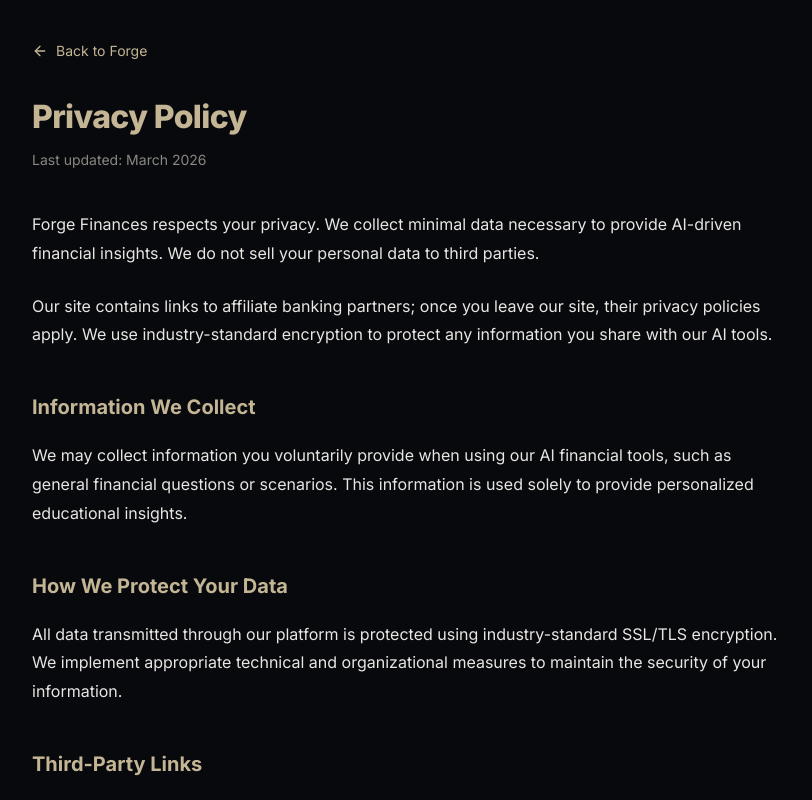
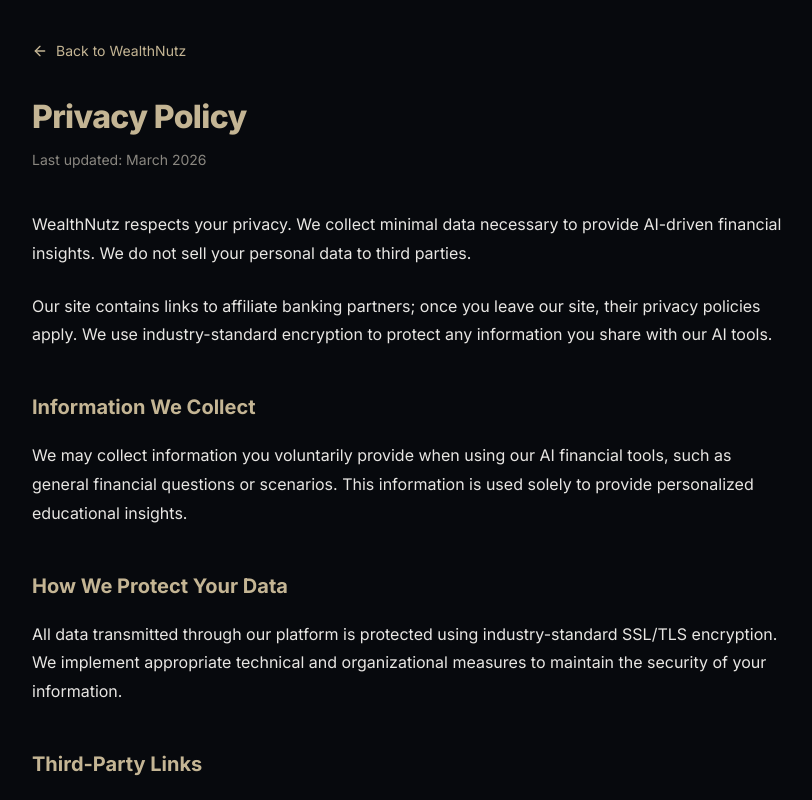
Before and after one commit to gandolfifg-ops/v0-code-submission, a Next.js app: page /privacy in a window 1280 px wide. Shown: the top 800 px of the page, without its empty margins (228-1040 px from the left). Built offline with nearby package versions, Linux system fonts and the light colour scheme.

Commit message:
Update branding from Forge to WealthNutz

```diff
--- a/app/privacy/page.tsx
+++ b/app/privacy/page.tsx
@@ -19,7 +19,7 @@
         {/* Back link */}
         <Link href="/" style={{ display: "inline-flex", alignItems: "center", gap: 8, color: T.gold, textDecoration: "none", marginBottom: 32, fontSize: 14 }}>
           <ArrowLeft size={16} />
-          Back to Forge
+          Back to WealthNutz
         </Link>
 
         {/* Header */}
@@ -33,7 +33,7 @@
         {/* Content */}
         <div style={{ lineHeight: 1.8, fontSize: 16, color: T.text }}>
           <p style={{ marginBottom: 24 }}>
-            Forge Finances respects your privacy. We collect minimal data necessary to provide AI-driven financial insights. We do not sell your personal data to third parties.
+            WealthNutz respects your privacy. We collect minimal data necessary to provide AI-driven financial insights. We do not sell your personal data to third parties.
           </p>
 
           <p style={{ marginBottom: 24 }}>
```
